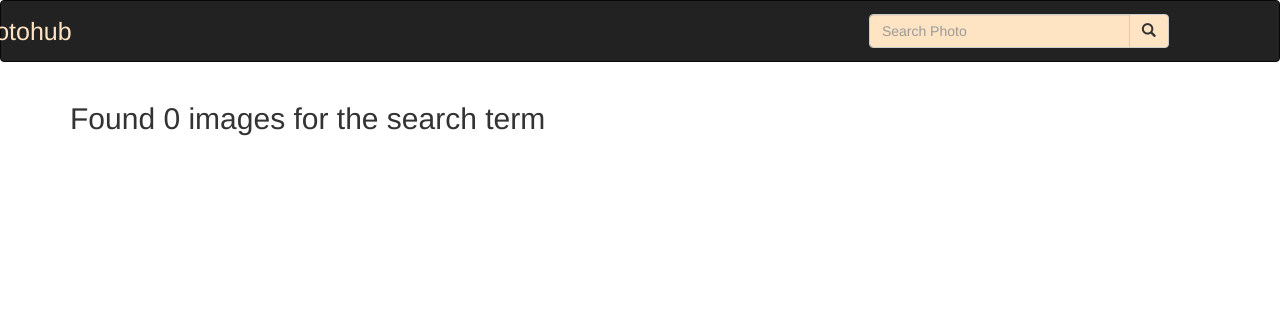
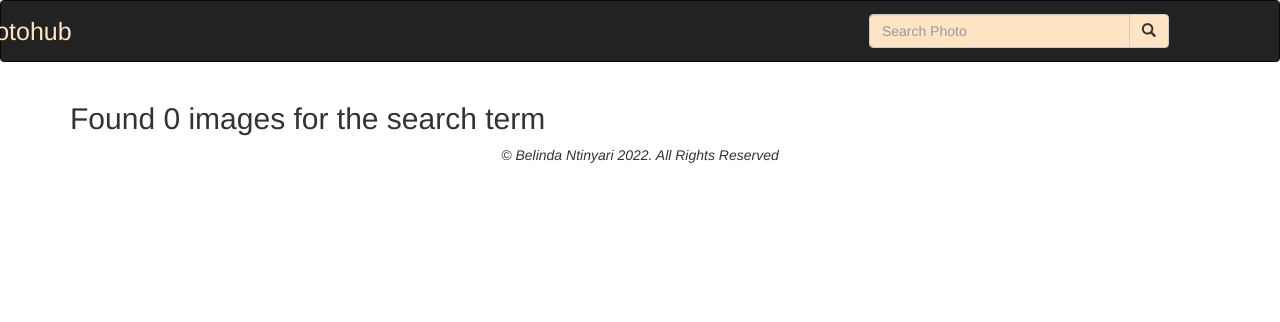
Before and after one commit to maureen-muriithi/M-s-Photohub, a Django app: template photos/templates/search.html in a window 1280 px wide. Shown: the top 322 px of the page. Run offline with Django 3.2, Linux system fonts and the light colour scheme; the template is opened without the code that fills it, so the values that code supplies are empty; some libraries are stand-ins or nearby versions.

Commit message:
Include footer

```diff
--- a/photos/templates/base.html
+++ b/photos/templates/base.html
@@ -32,6 +32,7 @@
         {% bootstrap_javascript %}
     {% endblock %}
 
+
     <script src="https://code.jquery.com/jquery-3.3.1.slim.min.js" integrity="sha384-q8i/X+965DzO0rT7abK41JStQIAqVgRVzpbzo5smXKp4YfRvH+8abtTE1Pi6jizo" crossorigin="anonymous"></script>
     <script src="https://cdnjs.cloudflare.com/ajax/libs/popper.js/1.14.7/umd/popper.min.js" integrity="sha384-UO2eT0CpHqdSJQ6hJty5KVphtPhzWj9WO1clHTMGa3JDZwrnQq4sF86dIHNDz0W1" crossorigin="anonymous"></script>
     <script src="https://stackpath.bootstrapcdn.com/bootstrap/4.3.1/js/bootstrap.min.js" integrity="sha384-JjSmVgyd0p3pXB1rRibZUAYoIIy6OrQ6VrjIEaFf/nJGzIxFDsf4x0xIM+B07jRM" crossorigin="anonymous"></script>
--- a/photos/templates/display_images.html
+++ b/photos/templates/display_images.html
@@ -163,6 +163,11 @@
 			</div>
 		</div>
 	</div>
+
+    <footer class="footer">
+        <p class="text-center"> <em>© Belinda Ntinyari 2022. All Rights Reserved</em></p>
+    </footer>
+
 </main>
 
 {% endblock content %}
--- a/photos/templates/index.html
+++ b/photos/templates/index.html
@@ -10,5 +10,8 @@
         <button id="indexBtn">EXPLORE</button>
       </div>
     </div>
+    <footer class="footer">
+      <p class="text-center"> <em>© Belinda Ntinyari 2022. All Rights Reserved</em></p>
+  </footer>
 
 {% endblock %}
--- a/photos/templates/location.html
+++ b/photos/templates/location.html
@@ -43,4 +43,7 @@
     {% endif %}
 
 </div>
+<footer class="footer">
+    <p class="text-center"> <em>© Belinda Ntinyari 2022. All Rights Reserved</em></p>
+</footer>
 {% endblock %}
--- a/photos/templates/search.html
+++ b/photos/templates/search.html
@@ -22,4 +22,8 @@
   {% endif %}
   </div>
 </div>
+
+<footer class="footer">
+    <p class="text-center"> <em>© Belinda Ntinyari 2022. All Rights Reserved</em></p>
+</footer>
 {% endblock %}
```
